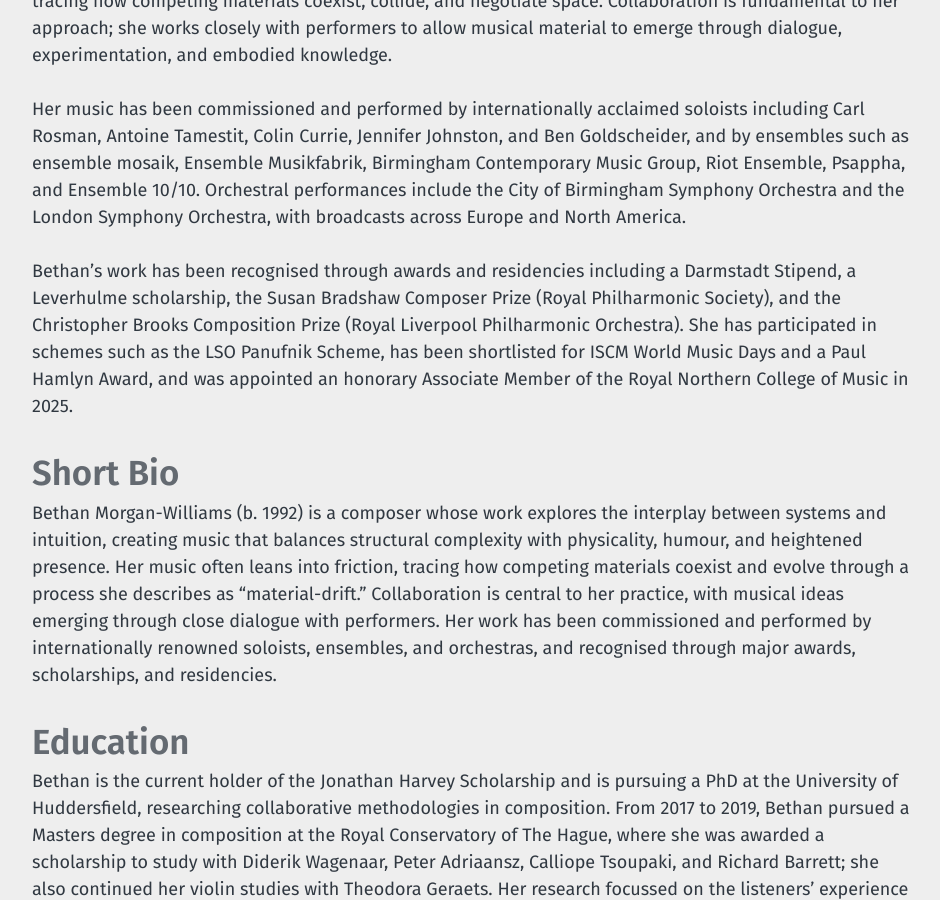
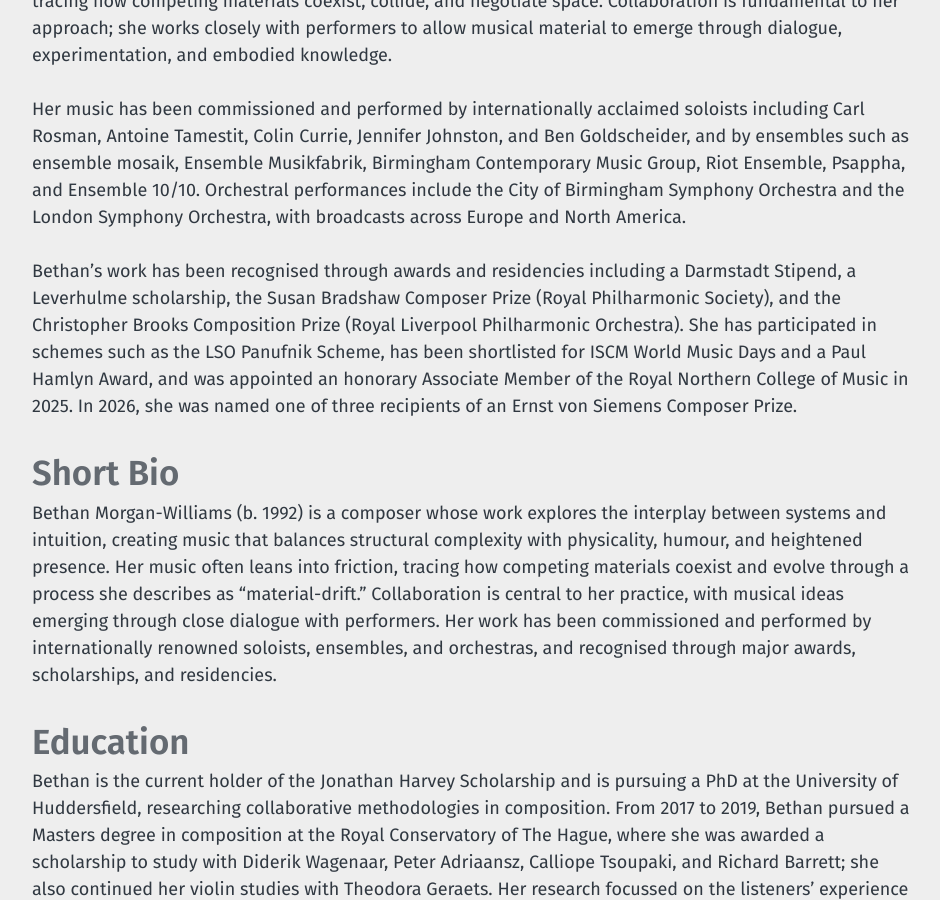
Before and after one commit to morganwilliamsb/website, a Jekyll site: the page built from biography.md, in a window 1280 px wide and 900 px high, scrolled down 772 px. Shown: the whole window, without its empty margins (40-980 px from the left). Built offline with Jekyll 4.4.1, drawn with Linux system fonts in a browser that asks for light colours.

Commit message:
Update biography with 2026 Ernst von Siemens Prize
Added recognition of Ernst von Siemens Composer Prize for 2026.

```diff
--- a/biography.md
+++ b/biography.md
@@ -17,7 +17,7 @@ Central to Bethan’s practice is _material-drift_: a transformative process thr
 
 Her music has been commissioned and performed by internationally acclaimed soloists including Carl Rosman, Antoine Tamestit, Colin Currie, Jennifer Johnston, and Ben Goldscheider, and by ensembles such as ensemble mosaik, Ensemble Musikfabrik, Birmingham Contemporary Music Group, Riot Ensemble, Psappha, and Ensemble 10/10. Orchestral performances include the City of Birmingham Symphony Orchestra and the London Symphony Orchestra, with broadcasts across Europe and North America.
 
-Bethan’s work has been recognised through awards and residencies including a Darmstadt Stipend, a Leverhulme scholarship, the Susan Bradshaw Composer Prize (Royal Philharmonic Society), and the Christopher Brooks Composition Prize (Royal Liverpool Philharmonic Orchestra). She has participated in schemes such as the LSO Panufnik Scheme, has been shortlisted for ISCM World Music Days and a Paul Hamlyn Award, and was appointed an honorary Associate Member of the Royal Northern College of Music in 2025.
+Bethan’s work has been recognised through awards and residencies including a Darmstadt Stipend, a Leverhulme scholarship, the Susan Bradshaw Composer Prize (Royal Philharmonic Society), and the Christopher Brooks Composition Prize (Royal Liverpool Philharmonic Orchestra). She has participated in schemes such as the LSO Panufnik Scheme, has been shortlisted for ISCM World Music Days and a Paul Hamlyn Award, and was appointed an honorary Associate Member of the Royal Northern College of Music in 2025. In 2026, she was named one of three recipients of an Ernst von Siemens Composer Prize.
 
 ## Short Bio
 
```
